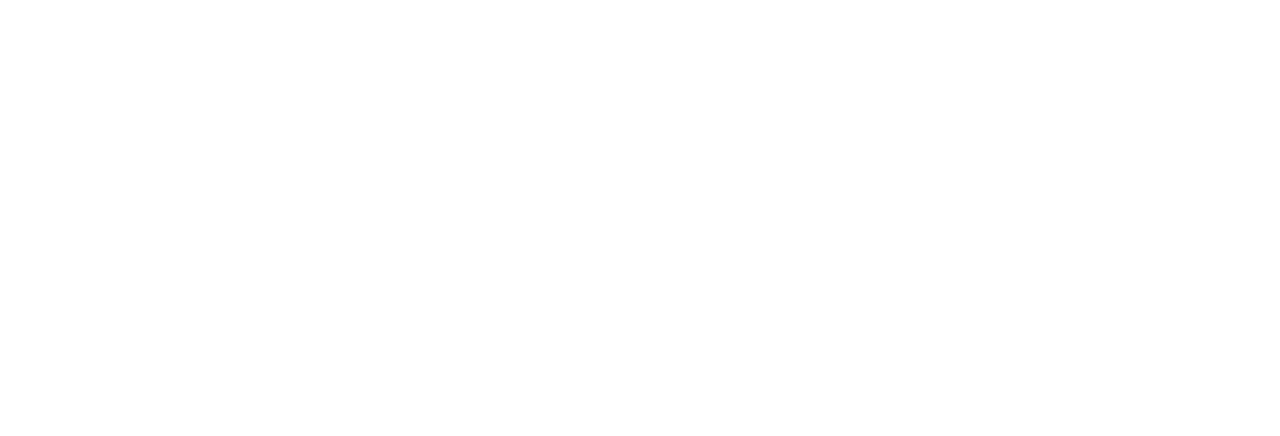
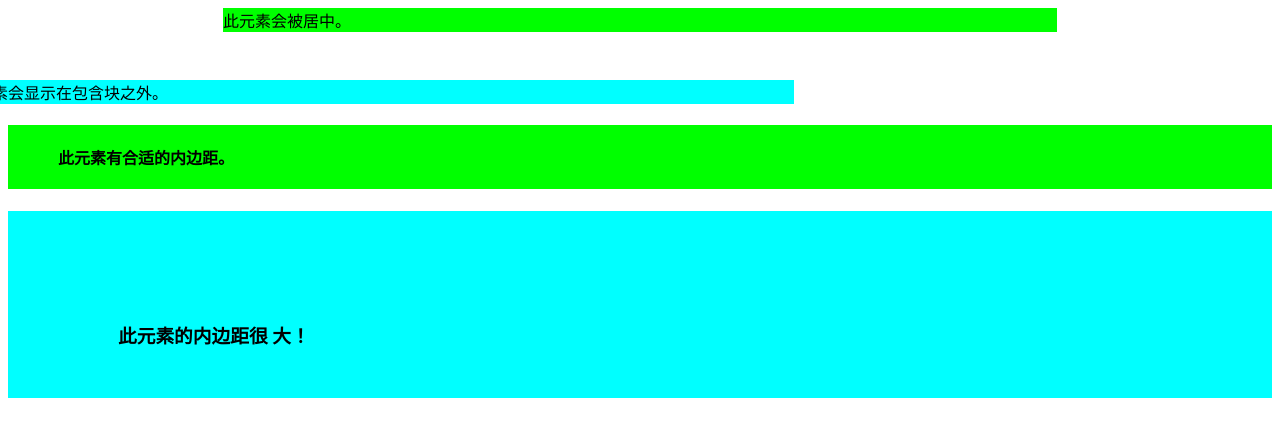
Before and after one commit to WTFAcademy/WTF-CSS, a plain HTML site: page 04_BoxModel/index.html in a window 1280 px wide. Drawn offline with Linux system fonts and the light colour scheme.

Commit message:
Update readme.md

```diff
--- a/04_BoxModel/index.html
+++ b/04_BoxModel/index.html
@@ -0,0 +1,39 @@
+<!DOCTYPE html>
+<html lang="en">
+  <head>
+    <meta charset="UTF-8" />
+    <meta http-equiv="X-UA-Compatible" content="IE=edge" />
+    <meta name="viewport" content="width=device-width, initial-scale=1.0" />
+    <title>BoxModel</title>
+    <style>
+      .center {
+        margin: auto;
+        background: lime;
+        width: 66%;
+      }
+
+      .outside {
+        margin: 3rem 0 0 -3rem;
+        background: cyan;
+        width: 66%;
+      }
+
+      h4 {
+        background-color: lime;
+        padding: 20px 50px;
+      }
+
+      h3 {
+        background-color: cyan;
+        padding: 110px 50px 50px 110px;
+      }
+    </style>
+  </head>
+  <body>
+    <div class="center">此元素会被居中。</div>
+    <div class="outside">此元素会显示在包含块之外。</div>
+
+    <h4>此元素有合适的内边距。</h4>
+    <h3>此元素的内边距很 大！</h3>
+  </body>
+</html>
```
Also changed, not shown: 02_Syntax/index.html (+1 -1 lines), 03_Selectors/index.html (+1 -1 lines), 1 other file.
